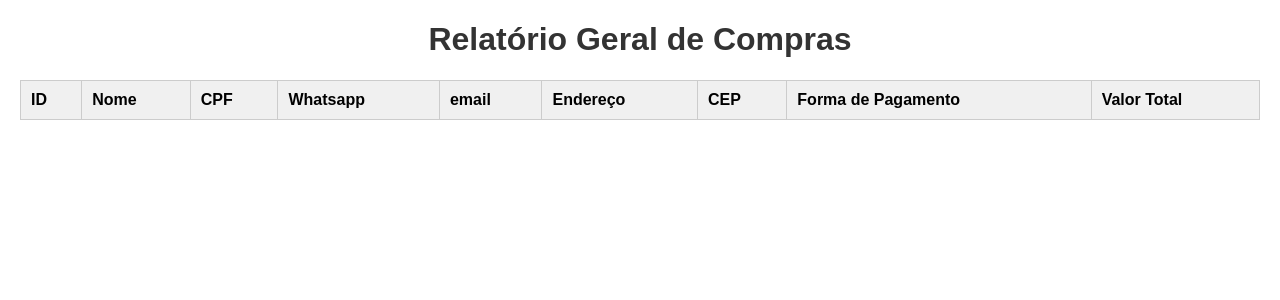
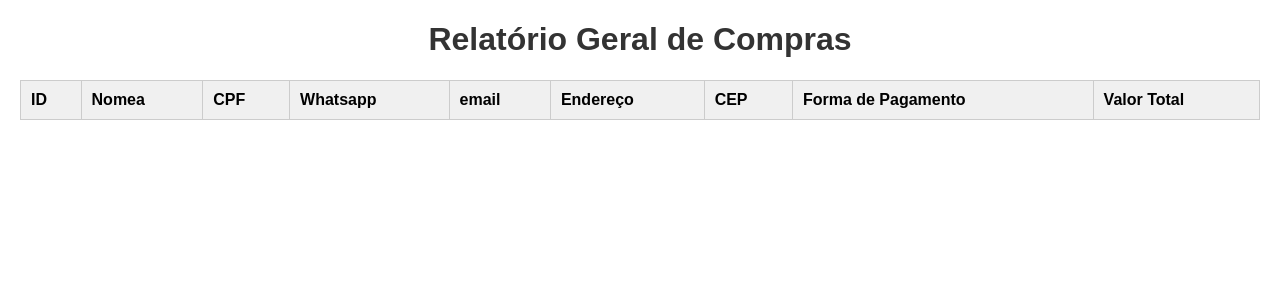
Before and after one commit to cezaradts/alfa-drones-flask, a Python web app: template templates/relatorio_todas_compras.html in a window 1280 px wide. Shown: the top 300 px of the page. Run offline with Jinja, Linux system fonts and the light colour scheme; the template is opened without the code that fills it, so the values that code supplies are empty.

Commit message:
Update relatorio_todas_compras.html

```diff
--- a/templates/relatorio_todas_compras.html
+++ b/templates/relatorio_todas_compras.html
@@ -18,7 +18,7 @@
     <thead>
       <tr>
         <th>ID</th>
-        <th>Nome</th>
+        <th>Nomea</th>
         <th>CPF</th>
          <th>Whatsapp</th>
          <th>email</th>
```
